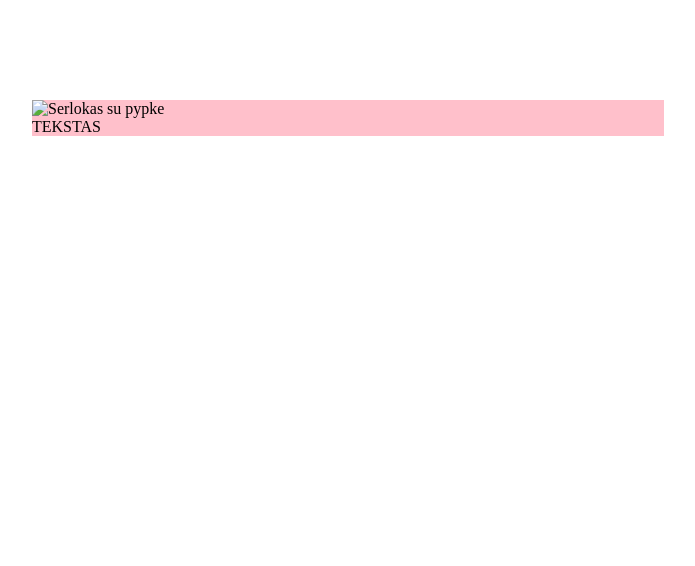
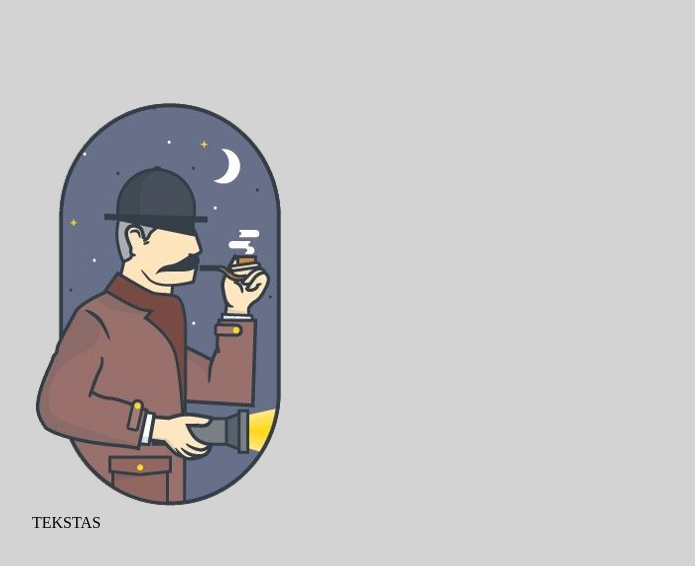
Before and after one commit to amik33/44-grupe-serlokas, a website: page index.html in a window 1280 px wide. Shown: the whole page, without its empty margins (292-987 px from the left). Drawn offline with Linux system fonts and the light colour scheme.

Commit message:
Serlokas. png

```diff
--- a/index.html
+++ b/index.html
@@ -6,11 +6,11 @@
     <meta name="viewport" content="width=device-width, initial-scale=1.0">
     <title>Document</title>
 </head>
-<body style="background-attachment: lightgrey;">
-    <main style="background-color: pink; width: 50%; margin-left: 25%; margin-top: 100px;">
-        <img src="#" alt="Serlokas su pypke">
+<body style="background-color: lightgrey;">
+    <main style="width: 50%; margin-left: 25%; margin-top: 100px;">
+        <img src="serlokas.png" alt="Serlokas su pypke">
         <div>
-            TEKSTAS
+        TEKSTAS
         </div>
     </main>
 </body>
```
